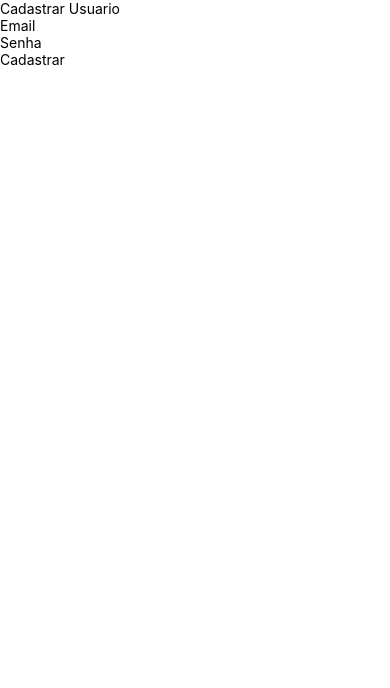
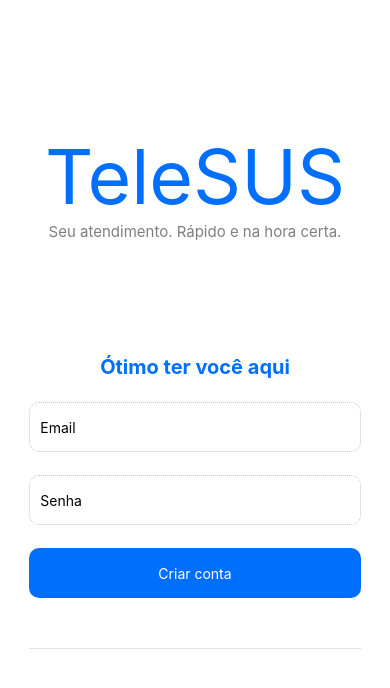
Before and after one commit to arturbristot/TeleSus, a React Native app in the folder teleSus/: screen /CadastrarUsuario in a window 390 px wide. Shown: the top 688 px of the page. Built offline with nearby package versions, Linux system fonts and the light colour scheme; no server answers.

Commit message:
cadastrar style

```diff
--- a/teleSus/src/screens/logado/CadastrarUsuario.js
+++ b/teleSus/src/screens/logado/CadastrarUsuario.js
@@ -28,20 +28,50 @@ export default function CadastrarUsuario() {
 
   return (
     <View style={styles.container}>
-      <Text>Cadastrar Usuario</Text>
+      <View style={styles.vlogo}>
+        <View style={styles.casetxt}>
+          <Text style={styles.tittle}>TeleSUS</Text>
+          <Text style={styles.description}>
+            Seu atendimento. Rápido e na hora certa.
+          </Text>
+        </View>
+      </View>
+
+      <View style={styles.vform}>
+        <Text style={styles.intro}>Ótimo ter você aqui</Text>
+        <View style={styles.vinput}>
           <TextInput
+            placeholder="Email"
             style={styles.input}
-        placeholder="Email"
-        onChangeText={(text) => setEmail(text)}
+            onChangeText={setEmail}
+            value={email}
           />
           <TextInput
+            placeholder="Senha"
             style={styles.input}
-        placeholder="Senha"
-        onChangeText={(text) => setPassword(text)}
+            onChangeText={setPassword}
+            value={password}
           />
-      <TouchableOpacity style={styles.btn} onPress={NovoUsuario}>
-        <Text>Cadastrar</Text>
+        </View>
+        <TouchableOpacity
+          onPress={() => {LoginUser()}}
+          style={styles.btlogin}
+        >
+          <Text style={styles.txtlogin}>Criar conta</Text>
         </TouchableOpacity>
+        <View style={styles.criar}>
+          <TouchableOpacity
+            onPress={() => {
+              navigation.navigate("CadastrarUsuario");
+            }}
+          >
+          </TouchableOpacity>
+        </View>
+        <View style={styles.barra}></View>
+      </View>
+
+      <View style={styles.vlogin}>
+      </View>
     </View>
   );
 }
@@ -49,7 +79,105 @@ export default function CadastrarUsuario() {
 const styles = StyleSheet.create({
   container: {
     flex: 1,
-    backgroundColor: "#fff",
+    alignItems: "center",
+    backgroundColor: "white",
+  },
+  vlogo: {
+    display: "flex",
+    marginTop: 55,
+    backgroundColor: "white",
+    height: 300,
+    width: "85%",
+  },
+  tittle: { fontSize: 75, color: "#006FFD", marginTop: 10 },
+  description: { fontSize: 15, color: "#7F7F7F" },
+  casetxt: {
+    display: "flex",
+    alignItems: "center",
+    width: "100%",
+    marginTop: "20%",
   },
 
+  vform: {
+    height: 300,
+    width: "85%",
+
+    display: "flex",
+    alignItems: "center",
+  },
+  intro: {
+    fontSize: 20,
+    color: "black",
+    fontWeight: "bold",
+    color: "#006FFD",
+  },
+  vinput: {
+    width: "100%",
+    display: "flex",
+    alignItems: "center",
+  },
+  input: {
+    width: "100%",
+    height: 50,
+    borderRadius: 10,
+
+    borderColor: "#c5c6cc",
+    borderWidth: 1,
+    borderStyle: "dotted",
+
+    marginTop: 23,
+    paddingLeft: 10,
+  },
+  recuperar: {
+    color: "#006FFD",
+    marginTop: 23,
+    marginBottom: 23,
+    fontSize: 14,
+    fontWeight: "bold",
+  },
+
+  btlogin: {
+    backgroundColor: "#006FFD",
+    width: "100%",
+    height: 50,
+    borderRadius: 10,
+    display: "flex",
+    justifyContent: "center",
+    alignItems: "center",
+    marginTop: 23,
+  },
+  txtlogin: {
+    color: "white",
+    fontSize: 14,
+  },
+  criar: {
+    width: "100%",
+    display: "flex",
+    alignItems: "center",
+  },
+  txtcriar: {
+    color: "#006FFD",
+    fontSize: 14,
+    marginTop: 15,
+  },
+  barra: {
+    display: "flex",
+    backgroundColor: "#c5c6cc",
+    width: "100%",
+    height: 0.8,
+    marginTop: 50,
+    opacity: 0.5,
+  },
+  vlogin: {
+    marginTop: 50,
+    height: 200,
+    width: "85%",
+
+    display: "flex",
+    alignItems: "center",
+  },
+  continuar: {
+    color: "#c5c6cc",
+    marginTop: 20,
+  },
 });
```
Lines whose indentation alone changed are shown as unchanged.
